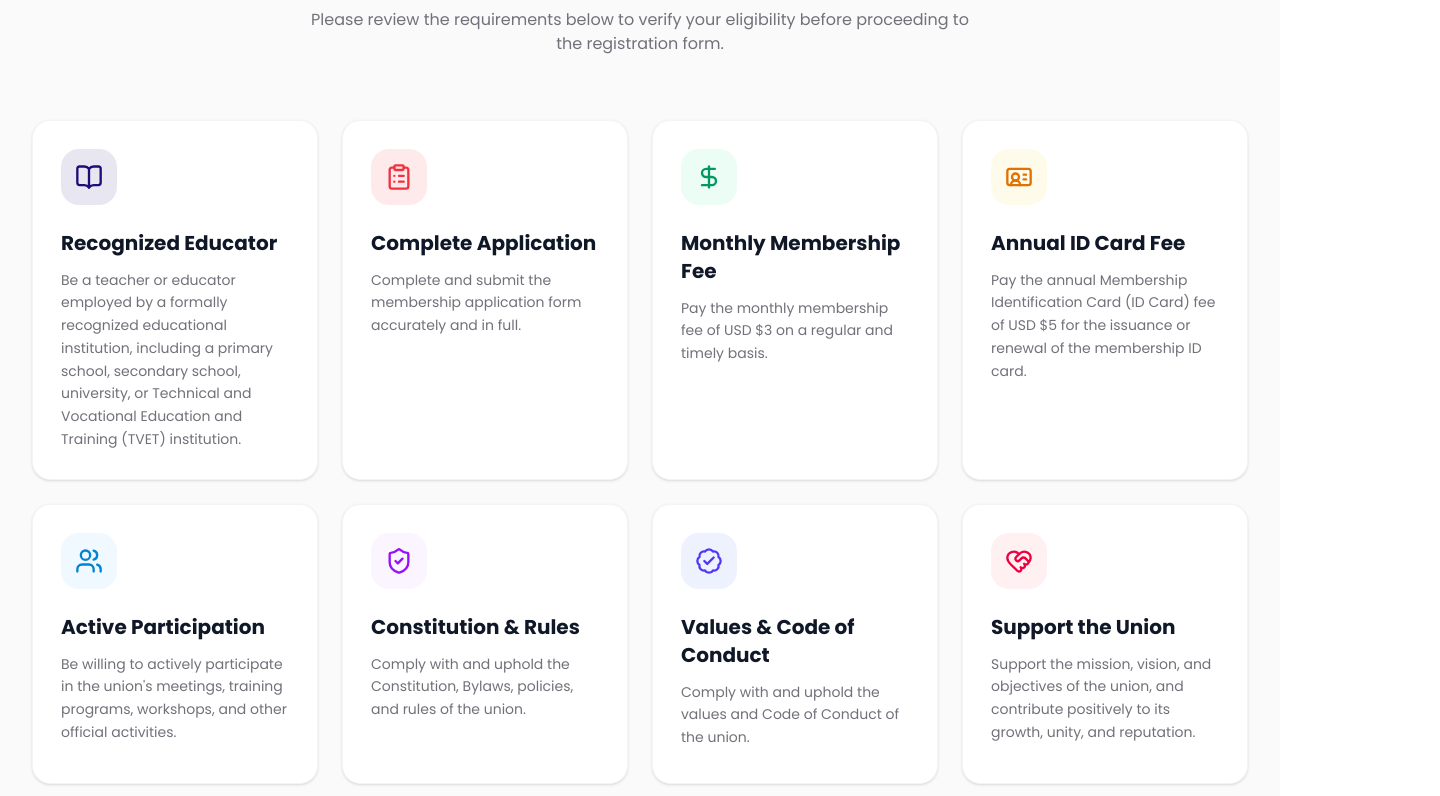
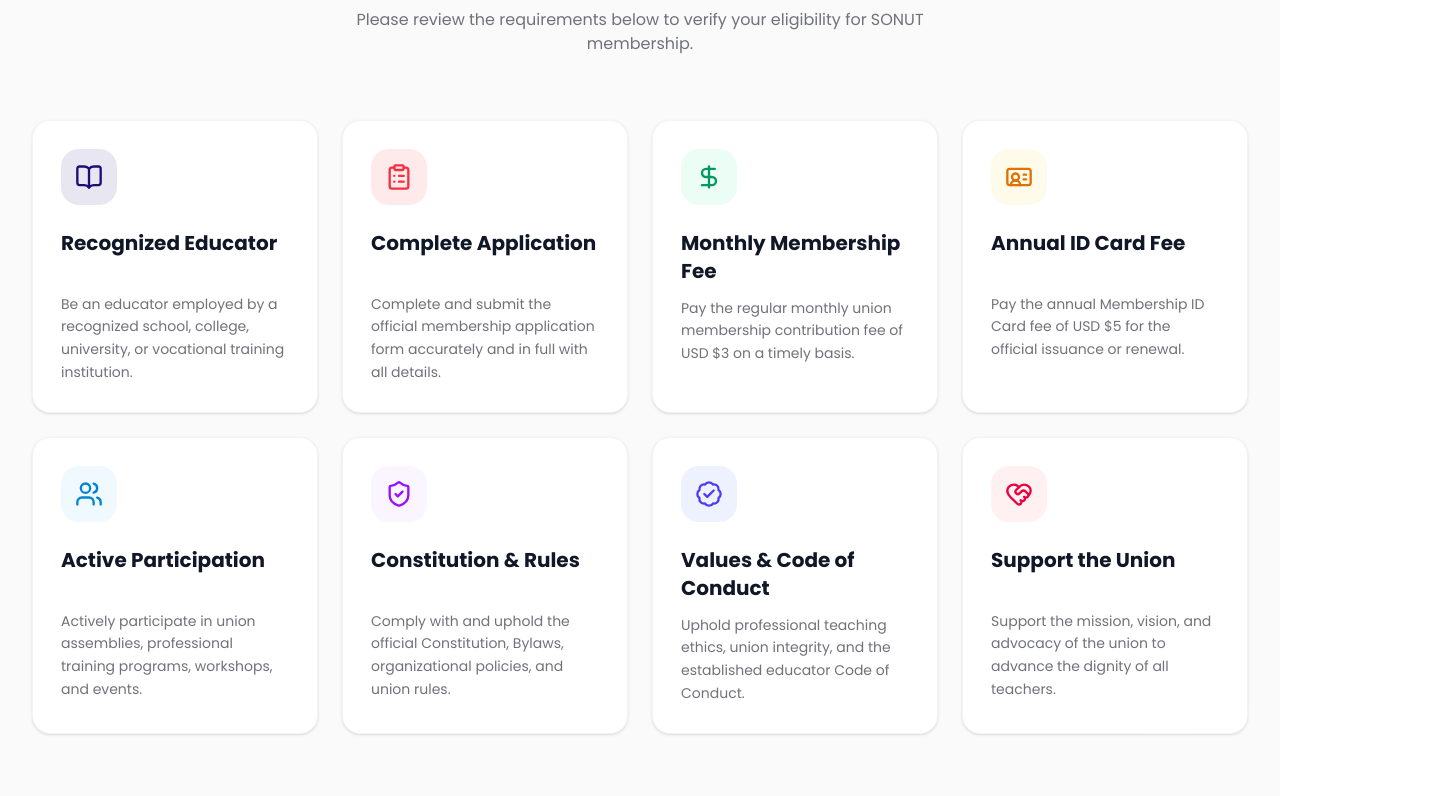
Before and after one commit to Raadsan/sonutorganization, a Next.js app: page /membership in a window 1280 px wide. Shown: the part 2144-2940 px from the top of the page, 1440 px wide, since content can reach past the window. Built offline with nearby package versions, Linux system fonts and the light colour scheme.

Commit message:
feat: add interactive priorities slider and membership requirements page to the homepage and membership section

```diff
--- a/app/membership/page.tsx
+++ b/app/membership/page.tsx
@@ -1,7 +1,7 @@
 import WhoCanJoin from "@/components/Members/WhoCanJoin";
 import MembershipBenefits from "@/components/Members/MembershipBenefits";
 import MembershipRequirements from "@/components/Members/MembershipRequirements";
-import MembersForm from "@/components/Members/memebrsform";
+import Cta from "@/components/ui/Home/Cta";
 
 export const metadata = {
   title: "Membership | SONUT",
@@ -22,13 +22,10 @@ export default function MembershipPage() {
         </div>
       </section>
 
-      <WhoCanJoin registerHref="#register" />
+      <WhoCanJoin registerHref="/join" />
       <MembershipBenefits />
       <MembershipRequirements />
-
-      <div id="register" className="py-12 bg-white">
-        <MembersForm />
-      </div>
+      <Cta />
     </main>
   );
 }
--- a/components/Members/MembershipRequirements.tsx
+++ b/components/Members/MembershipRequirements.tsx
@@ -17,7 +17,7 @@ const requirements = [
     icon: BookOpen,
     title: "Recognized Educator",
     description:
-      "Be a teacher or educator employed by a formally recognized educational institution, including a primary school, secondary school, university, or Technical and Vocational Education and Training (TVET) institution.",
+      "Be an educator employed by a recognized school, college, university, or vocational training institution.",
     light: "bg-[#1E0D79]/10",
     textColor: "text-[#1E0D79]",
   },
@@ -25,7 +25,7 @@ const requirements = [
     icon: ClipboardList,
     title: "Complete Application",
     description:
-      "Complete and submit the membership application form accurately and in full.",
+      "Complete and submit the official membership application form accurately and in full with all details.",
     light: "bg-[#F4313F]/10",
     textColor: "text-[#F4313F]",
   },
@@ -33,7 +33,7 @@ const requirements = [
     icon: DollarSign,
     title: "Monthly Membership Fee",
     description:
-      "Pay the monthly membership fee of USD $3 on a regular and timely basis.",
+      "Pay the regular monthly union membership contribution fee of USD $3 on a timely basis.",
     light: "bg-emerald-50",
     textColor: "text-emerald-600",
   },
@@ -41,7 +41,7 @@ const requirements = [
     icon: IdCard,
     title: "Annual ID Card Fee",
     description:
-      "Pay the annual Membership Identification Card (ID Card) fee of USD $5 for the issuance or renewal of the membership ID card.",
+      "Pay the annual Membership ID Card fee of USD $5 for the official issuance or renewal.",
     light: "bg-amber-50",
     textColor: "text-amber-600",
   },
@@ -49,7 +49,7 @@ const requirements = [
     icon: Users,
     title: "Active Participation",
     description:
-      "Be willing to actively participate in the union's meetings, training programs, workshops, and other official activities.",
+      "Actively participate in union assemblies, professional training programs, workshops, and events.",
     light: "bg-sky-50",
     textColor: "text-sky-600",
   },
@@ -57,7 +57,7 @@ const requirements = [
     icon: ShieldCheck,
     title: "Constitution & Rules",
     description:
-      "Comply with and uphold the Constitution, Bylaws, policies, and rules of the union.",
+      "Comply with and uphold the official Constitution, Bylaws, organizational policies, and union rules.",
     light: "bg-purple-50",
     textColor: "text-purple-600",
   },
@@ -65,7 +65,7 @@ const requirements = [
     icon: BadgeCheck,
     title: "Values & Code of Conduct",
     description:
-      "Comply with and uphold the values and Code of Conduct of the union.",
+      "Uphold professional teaching ethics, union integrity, and the established educator Code of Conduct.",
     light: "bg-indigo-50",
     textColor: "text-indigo-600",
   },
@@ -73,7 +73,7 @@ const requirements = [
     icon: HeartHandshake,
     title: "Support the Union",
     description:
-      "Support the mission, vision, and objectives of the union, and contribute positively to its growth, unity, and reputation.",
+      "Support the mission, vision, and advocacy of the union to advance the dignity of all teachers.",
     light: "bg-rose-50",
     textColor: "text-rose-600",
   },
@@ -111,7 +111,7 @@ export default function MembershipRequirements() {
             transition={{ duration: 0.6, delay: 0.2 }}
             className="text-muted-foreground max-w-2xl mx-auto text-sm md:text-base"
           >
-            Please review the requirements below to verify your eligibility before proceeding to the registration form.
+            Please review the requirements below to verify your eligibility for SONUT membership.
           </motion.p>
         </div>
 
@@ -138,19 +138,21 @@ export default function MembershipRequirements() {
                         delay: animationIndex * 0.08,
                       }}
                       whileHover={{ y: -6 }}
-                      className="group h-full min-h-[280px] rounded-2xl border border-gray-100 bg-white p-7 shadow-sm transition-all duration-300 hover:shadow-xl"
+                      className="group flex flex-col justify-between h-full min-h-[290px] rounded-2xl border border-gray-100 bg-white p-7 shadow-sm transition-all duration-300 hover:shadow-xl"
                     >
+                      <div>
                         <div
                           className={`w-14 h-14 rounded-2xl ${req.light} flex items-center justify-center mb-6 transition-transform duration-300 group-hover:scale-110`}
                         >
                           <Icon className={`w-7 h-7 ${req.textColor}`} />
                         </div>
-                      <h3 className="text-xl font-bold text-gray-900 mb-3">
+                        <h3 className="text-xl font-bold text-gray-900 mb-3 min-h-[3.25rem] flex items-start">
                           {req.title}
                         </h3>
                         <p className="text-muted-foreground text-sm leading-relaxed">
                           {req.description}
                         </p>
+                      </div>
                     </motion.div>
                   );
                 })}
--- a/components/ui/Home/Priorities.tsx
+++ b/components/ui/Home/Priorities.tsx
@@ -8,7 +8,7 @@ const prioritiesData = [
   {
     id: "01",
     title: "Teachers’ Rights & Dignity",
-    description: "We stand for the rights, dignity, welfare, and professional recognition of every teacher."
+    description: "We stand for the rights, dignity, welfare, and professional recognition of every teacher across Somalia."
   },
   {
     id: "02",
@@ -18,42 +18,42 @@ const prioritiesData = [
   {
     id: "03",
     title: "Professional Teachers",
-    description: "We promote continuous professional development, teacher training, ethical standards, and career advancement."
+    description: "We promote continuous professional development, teacher training, ethical standards, and career growth."
   },
   {
     id: "04",
     title: "Fair Working Conditions",
-    description: "We advocate for fair salaries, safe workplaces, reasonable workloads, job security, and social protection for teachers."
+    description: "We advocate for fair salaries, safe workplaces, reasonable workloads, job security, and social welfare."
   },
   {
     id: "05",
     title: "Teacher Voice & Representation",
-    description: "We ensure teachers have a strong and meaningful voice in education policies, reforms, and decision-making."
+    description: "We ensure teachers have a strong and meaningful voice in national education policies and reforms."
   },
   {
     id: "06",
     title: "Unity & Solidarity",
-    description: "We bring Somali teachers together across regions and institutions to build a united and respected teaching profession."
+    description: "We bring Somali teachers together across all regions to build a united and respected teaching profession."
   },
   {
     id: "07",
     title: "Education Reform & Innovation",
-    description: "We support evidence-based reforms, technology, innovation, and modern approaches that improve teaching and learning."
+    description: "We support evidence-based reforms, modern technology, and innovative teaching and learning methods."
   },
   {
     id: "08",
-    title: "Equality, Inclusion & Non-Discrimination",
-    description: "We stand for equal opportunities for teachers and learners, regardless of gender, location, background, or circumstance."
+    title: "Equality, Inclusion & Rights",
+    description: "We stand for equal opportunities for teachers and learners, regardless of background or circumstance."
   },
   {
     id: "09",
     title: "Integrity & Accountability",
-    description: "We promote transparency, professionalism, ethical leadership, and accountability within the education sector."
+    description: "We promote transparency, professionalism, ethical leadership, and accountability within education."
   },
   {
     id: "10",
-    title: "Partnership for National Development",
-    description: "We work with government, education institutions, civil society, development partners, and other stakeholders to strengthen Somalia’s education system."
+    title: "Partnership for Development",
+    description: "We work with education institutions, partners, and stakeholders to strengthen Somalia’s education system."
   }
 ];
 
@@ -208,7 +208,7 @@ export default function Priorities() {
                   className="px-4 flex-shrink-0 flex items-stretch"
                   style={{ width: `${100 / prioritiesData.length}%` }}
                 >
-                  <div className="bg-white rounded-3xl p-8 relative group overflow-hidden shadow-sm hover:shadow-2xl transition-all duration-300 border border-gray-100/50 flex flex-col justify-between w-full min-h-[320px] hover:-translate-y-2 cursor-pointer">
+                  <div className="bg-white rounded-3xl p-8 relative group overflow-hidden shadow-sm hover:shadow-2xl transition-all duration-300 border border-gray-100/50 flex flex-col justify-between w-full h-full min-h-[340px] hover:-translate-y-2 cursor-pointer">
                     {/* Background Big Number */}
                     <div className="absolute -right-4 -top-8 text-[120px] font-black text-gray-50 group-hover:text-secondary/5 transition-colors duration-500 pointer-events-none select-none z-0">
                       {item.id}
@@ -217,18 +217,18 @@ export default function Priorities() {
                     {/* Top Accent Gradient Line */}
                     <div className="absolute top-0 left-8 right-8 h-1 bg-gradient-to-r from-transparent via-secondary to-transparent opacity-0 group-hover:opacity-100 transition-opacity duration-500" />
 
-                    <div className="relative z-10 flex flex-col h-full justify-between">
+                    <div className="relative z-10 flex flex-col flex-1 justify-between">
                       <div>
                         {/* Number Badge */}
                         <div className="w-14 h-14 rounded-2xl bg-primary/5 group-hover:bg-primary group-hover:text-white flex items-center justify-center text-2xl font-bold text-primary mb-6 transition-all duration-300 shadow-sm">
                           {item.id}
                         </div>
 
-                        <h3 className="text-xl font-bold text-gray-900 mb-4 group-hover:text-primary transition-colors line-clamp-2">
+                        <h3 className="text-xl font-bold text-gray-900 mb-3 group-hover:text-primary transition-colors line-clamp-2 min-h-[3.5rem] flex items-start">
                           {item.title}
                         </h3>
 
-                        <p className="text-gray-500 leading-relaxed text-sm group-hover:text-gray-600 transition-colors">
+                        <p className="text-gray-500 leading-relaxed text-sm group-hover:text-gray-600 transition-colors min-h-[4.5rem]">
                           {item.description}
                         </p>
                       </div>
```
Lines whose indentation alone changed are shown as unchanged.
